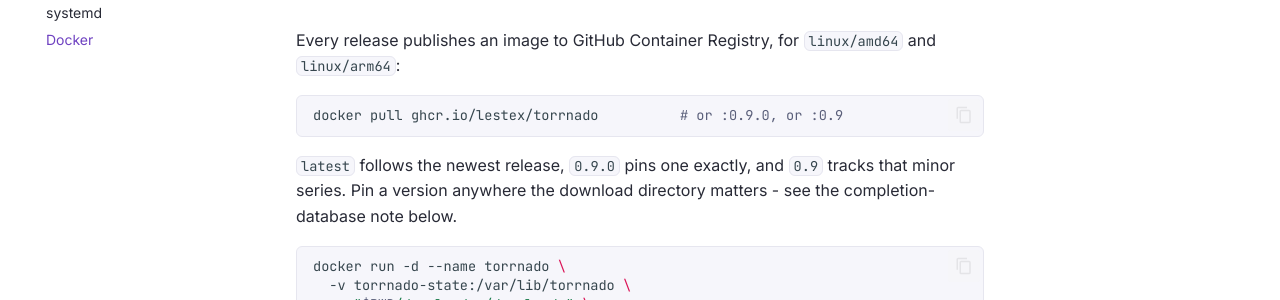
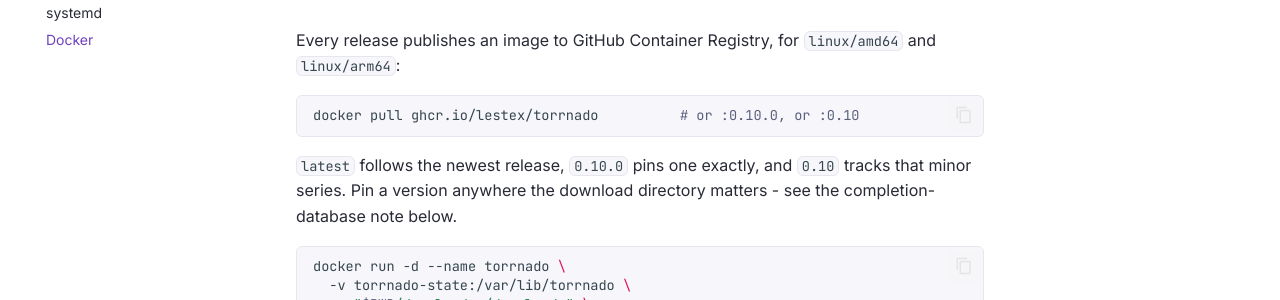
Before and after one commit to lestex/torrnado, an MkDocs documentation site: the page built from docs/server/docker.md, in a window 1280 px wide and 1341 px high. Shown: the part 202-502 px from the top of the window. Built offline with MkDocs 1.6.1 and Material for MkDocs 9.7.7, drawn with Linux system fonts in a browser that asks for light colours; comment, search, counter and statistics services are not loaded.

Commit message:
docs: v0.10.0

````diff
--- a/docs/server/docker.md
+++ b/docs/server/docker.md
@@ -4,10 +4,10 @@ Every release publishes an image to GitHub Container Registry, for
 `linux/amd64` and `linux/arm64`:
 
 ```sh
-docker pull ghcr.io/lestex/torrnado          # or :0.9.0, or :0.9
+docker pull ghcr.io/lestex/torrnado          # or :0.10.0, or :0.10
 ```
 
-`latest` follows the newest release, `0.9.0` pins one exactly, and `0.9`
+`latest` follows the newest release, `0.10.0` pins one exactly, and `0.10`
 tracks that minor series. Pin a version anywhere the download directory
 matters - see the completion-database note below.
 
````
Also changed, not shown: docs/getting-started/installation.md (+1 -1 lines), docs/index.md (+2 -2 lines).
